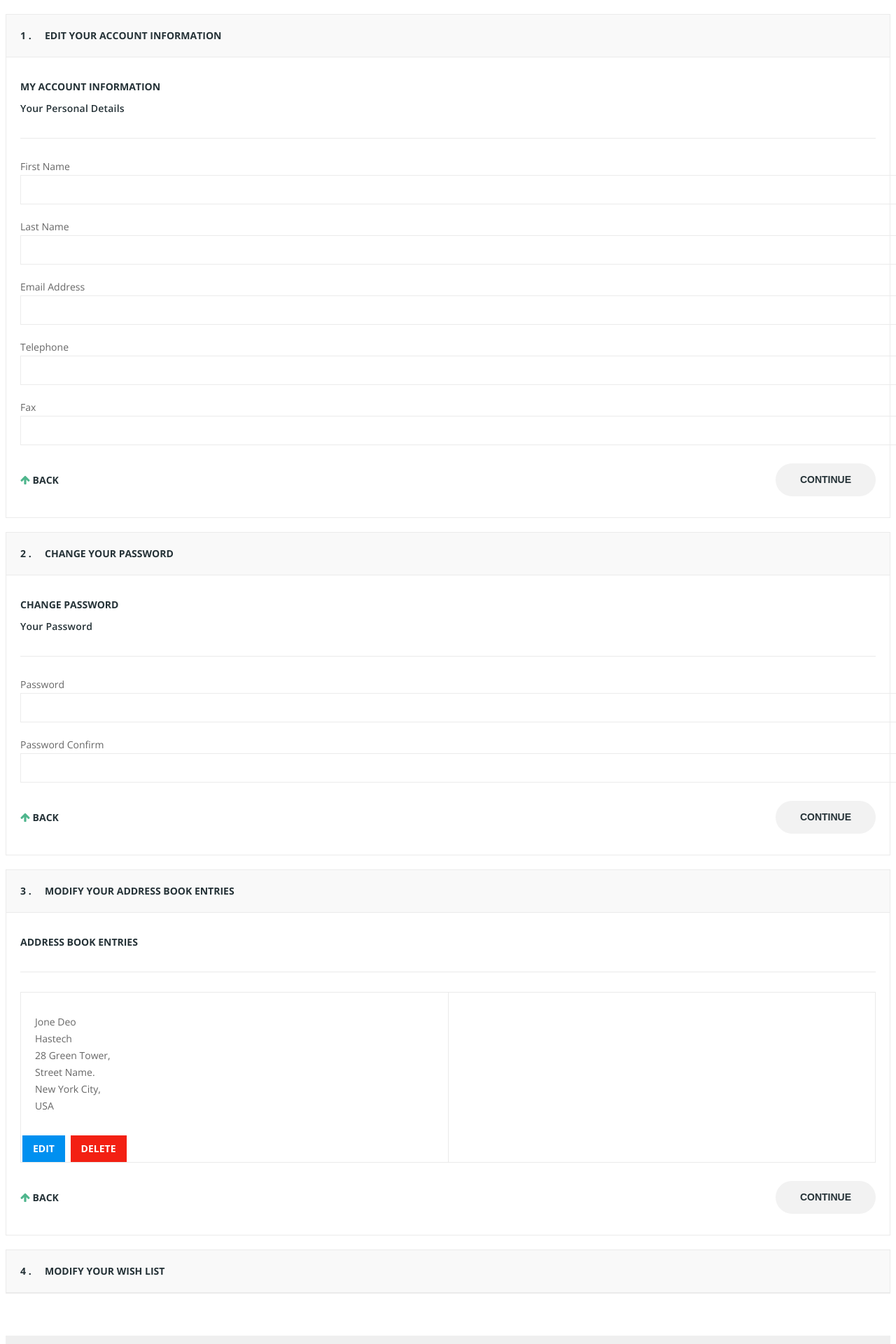
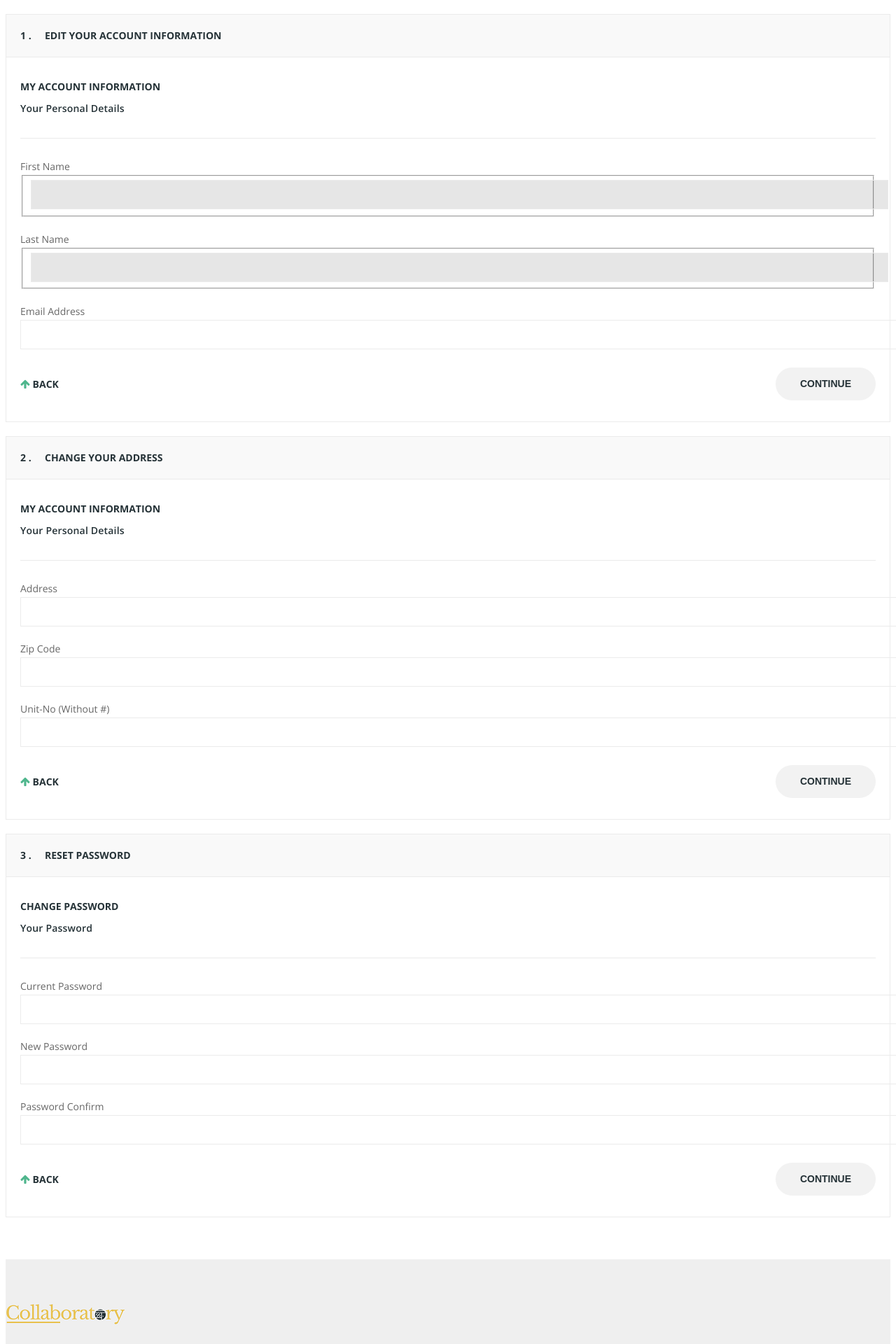
Before and after one commit to changweicw/ict3103-ssd-p2, a Flask app: template templates/account/my-account.html in a window 1280 px wide. Shown: the part 503-2423 px from the top of the page at 70% size. Run offline with Flask 2, Linux system fonts and the light colour scheme; the template is opened without the code that fills it, so the values that code supplies are empty; parts of the project's set-up code (start-up, migrations or seed data) failed here and were passed over; some libraries are stand-ins or nearby versions.

Commit message:
Account update page done, yet to do change password history

```diff
--- a/appConfig.py
+++ b/appConfig.py
@@ -31,3 +31,4 @@
     TESTING=os.getenv('TESTING')
     LOGING_DISABLED=os.getenv('LOGIN_DISABLED')
     REMEMBER_ME_TIMEOUT_DAYS=os.getenv('REMEMBER_ME_TIMEOUT_DAYS')
+    SENDGRID_API_KEY=os.getenv('SENDGRID_API_KEY')
--- a/dao/cartDAO/cartDAO.py
+++ b/dao/cartDAO/cartDAO.py
@@ -22,7 +22,6 @@
             cur.execute(query_select,(iduser,idproduct))
             result = cur.fetchone()
             logger.info("User "+str(iduser)+" attempted to retrieve a cart item")
-            print(result)
             return result
         except Exception as e:
             print(e)
--- a/main.py
+++ b/main.py
@@ -105,10 +105,35 @@
 @app.route('/account', methods=['GET', 'POST'])
 @login_required
 def account():
-    iduser = current_user.iduser
-    userObj = loginDAO.getUser(iduser)
-    print(userObj.address_details or None)
     return render_template('account/my-account.html')
+
+@app.route('/account/update',methods=['POST'])
+def account_update():
+    j = request.get_json()
+    ret_email = False
+    ret_add = False
+    retString = ""
+    if not current_user.is_authenticated:
+        return {'msg':"You need to be logged in first"},400
+
+    if 'email' in j:
+        ret_email = loginDAO.update_email(current_user.iduser,j['email'])
+        retString = retString + "Error saving email" if not ret_email else ""
+
+    if 'address' in j:
+        ret_add = loginDAO.update_address(current_user.iduser,j['address'])
+        retString = retString + "Error saving address" if not ret_add else ""
+
+    if 'currentpw' in j and 'newpw' in j:
+        passwordRegex = "^(?=.*?[A-Z])(?=.*?[a-z])(?=.*?[0-9])(?=.*?[#?!@$%^&*-_]).{8,}$"
+        passwordPat = re.compile(passwordRegex)
+        pw_match = re.search(passwordPat,j['newpw'])
+        if not pw_match:
+            retString = "Password must contain minimum 8 characters, with 1 uppercase, 1 lowercase, 1 digit & 1 special char"
+        else:
+            ret_pw = loginDAO.update_pw(current_user.iduser,j['currentpw'],j['newpw'])
+            retString = retString + "Error changing password" if not ret_pw else ""
+    return {'msg':retString},200 if retString == "" else 400
 
 
 @app.route('/login', methods=['GET', 'POST'])
--- a/templates/account/my-account.html
+++ b/templates/account/my-account.html
@@ -1,4 +1,3 @@
-
 {% extends 'shared/layout.html' %} {% block content %}
 <!-- Breadcrumb Area start -->
 <section class="breadcrumb-area">
@@ -26,7 +25,8 @@
                     <div id="faq" class="panel-group">
                         <div class="panel panel-default single-my-account">
                             <div class="panel-heading my-account-title">
-                                            <h3 class="panel-title"><span>1 .</span> <a data-toggle="collapse" data-parent="#faq" href="#my-account-1">Edit your account information </a></h3>
+                                <h3 class="panel-title"><span>1 .</span> <a data-toggle="collapse" data-parent="#faq"
+                                        href="#my-account-1">Edit your account information </a></h3>
                             </div>
                             <div id="my-account-1" class="panel-collapse collapse show">
                                 <div class="panel-body">
@@ -39,31 +39,27 @@
                                             <div class="col-lg-6 col-md-6">
                                                 <div class="billing-info">
                                                     <label>First Name</label>
-                                                                <input type="text" />
+                                                    <fieldset disabled>
+                                                        <input type="text" value="{{current_user.fname}}"
+                                                            style="background-color:rgb(10,10,10,0.1)" />
+                                                    </fieldset>
+
                                                 </div>
                                             </div>
                                             <div class="col-lg-6 col-md-6">
                                                 <div class="billing-info">
                                                     <label>Last Name</label>
-                                                                <input type="text" />
+                                                    <fieldset disabled>
+                                                        <input type="text" style="background-color:rgb(10,10,10,0.1)"
+                                                            value="{{current_user.lname}}" />
+                                                    </fieldset>
                                                 </div>
                                             </div>
                                             <div class="col-lg-12 col-md-12">
                                                 <div class="billing-info">
                                                     <label>Email Address</label>
-                                                                <input type="email" />
-                                                            </div>
-                                                        </div>
-                                                        <div class="col-lg-6 col-md-6">
-                                                            <div class="billing-info">
-                                                                <label>Telephone</label>
-                                                                <input type="text" />
-                                                            </div>
-                                                        </div>
-                                                        <div class="col-lg-6 col-md-6">
-                                                            <div class="billing-info">
-                                                                <label>Fax</label>
-                                                                <input type="text" />
+                                                    <input type="email" id="input_email"
+                                                        value="{{current_user.email}}" />
                                                 </div>
                                             </div>
                                         </div>
@@ -72,7 +68,7 @@
                                                 <a href="#"><i class="fa fa-arrow-up"></i> back</a>
                                             </div>
                                             <div class="billing-btn">
-                                                            <button type="submit">Continue</button>
+                                                <button type="submit" id="section1-update-button">Continue</button>
                                             </div>
                                         </div>
                                     </div>
@@ -81,26 +77,88 @@
                         </div>
                         <div class="panel panel-default single-my-account">
                             <div class="panel-heading my-account-title">
-                                            <h3 class="panel-title"><span>2 .</span> <a data-toggle="collapse" data-parent="#faq" href="#my-account-2">Change your password </a></h3>
+                                <h3 class="panel-title"><span>2 .</span> <a data-toggle="collapse" data-parent="#faq"
+                                        href="#my-account-2">Change your Address</a></h3>
                             </div>
                             <div id="my-account-2" class="panel-collapse collapse">
+                                <div class="panel-body">
+                                    <div class="myaccount-info-wrapper">
+                                        <div class="account-info-wrapper">
+                                            <h4>My Account Information</h4>
+                                            <h5>Your Personal Details</h5>
+                                        </div>
+                                        <div class="row">
+                                            <div class="col-lg-12 col-md-12">
+                                                <div class="billing-info">
+                                                    <label>Address</label>
+                                                    <input type="email" id="input_address"
+                                                        value="{{current_user.address_details.address_line}}" />
+                                                </div>
+                                            </div>
+                                            <div class="col-lg-6 col-md-6">
+                                                <div class="billing-info">
+                                                    <label>Zip Code</label>
+                                                    <input type="text" id="input_zipcode"
+                                                        value="{{current_user.address_details.zipcode}}" />
+                                                </div>
+                                            </div>
+                                            <div class="col-lg-6 col-md-6">
+                                                <div class="billing-info">
+                                                    <label>Unit-no (without #)</label>
+                                                    <input type="text" id="input_unitno"
+                                                        value="{{current_user.address_details.unit_no}}" />
+                                                </div>
+                                            </div>
+
+
+                                        </div>
+                                        <div class="billing-back-btn">
+                                            <div class="billing-back">
+                                                <a href="#"><i class="fa fa-arrow-up"></i> back</a>
+                                            </div>
+                                            <div class="billing-btn">
+                                                <button id="section2-update-button" type="submit">Continue</button>
+                                            </div>
+                                        </div>
+                                    </div>
+                                </div>
+                            </div>
+                        </div>
+                        <div class="panel panel-default single-my-account">
+                            <div class="panel-heading my-account-title">
+                                <h3 class="panel-title"><span>3 .</span> <a data-toggle="collapse" data-parent="#faq"
+                                        href="#my-account-3">Reset Password</a></h3>
+                            </div>
+                            <div id="my-account-3" class="panel-collapse collapse">
                                 <div class="panel-body">
                                     <div class="myaccount-info-wrapper">
                                         <div class="account-info-wrapper">
                                             <h4>Change Password</h4>
                                             <h5>Your Password</h5>
                                         </div>
+                                        <div id="alert-wrong-pw" class="alert alert-danger" role="alert">
+                                            Wrong current password
+                                        </div>
+                                        <div id="alert-pw-no-match" class="alert alert-warning" role="alert">
+                                            Passwords do not match
+                                        </div>
                                         <div class="row">
                                             <div class="col-lg-12 col-md-12">
                                                 <div class="billing-info">
-                                                                <label>Password</label>
-                                                                <input type="password" />
+                                                    <label>Current Password</label>
+                                                    <input id="input_currentpw" type="password" />
+                                                </div>
+                                            </div>
+                                            <div class="col-lg-12 col-md-12">
+                                                <div class="billing-info">
+                                                    <label>New Password</label>
+                                                    <input id="input_newpw" type="password" />
                                                 </div>
                                             </div>
                                             <div class="col-lg-12 col-md-12">
                                                 <div class="billing-info">
                                                     <label>Password Confirm</label>
-                                                                <input type="password" />
+                                                    <input id="input_newpwconfirm" type="password" />
                                                 </div>
                                             </div>
                                         </div>
@@ -109,58 +167,11 @@
                                                 <a href="#"><i class="fa fa-arrow-up"></i> back</a>
                                             </div>
                                             <div class="billing-btn">
-                                                            <button type="submit">Continue</button>
+                                                <button id="section3-update-button" type="submit">Continue</button>
                                             </div>
                                         </div>
                                     </div>
                                 </div>
-                                        </div>
-                                    </div>
-                                    <div class="panel panel-default single-my-account">
-                                        <div class="panel-heading my-account-title">
-                                            <h3 class="panel-title"><span>3 .</span> <a data-toggle="collapse" data-parent="#faq" href="#my-account-3">Modify your address book entries </a></h3>
-                                        </div>
-                                        <div id="my-account-3" class="panel-collapse collapse">
-                                            <div class="panel-body">
-                                                <div class="myaccount-info-wrapper">
-                                                    <div class="account-info-wrapper">
-                                                        <h4>Address Book Entries</h4>
-                                                    </div>
-                                                    <div class="entries-wrapper">
-                                                        <div class="row">
-                                                            <div class="col-lg-6 col-md-6 d-flex align-items-center justify-content-center">
-                                                                <div class="entries-info text-center">
-                                                                    <p>Jone Deo</p>
-                                                                    <p>hastech</p>
-                                                                    <p>28 Green Tower,</p>
-                                                                    <p>Street Name.</p>
-                                                                    <p>New York City,</p>
-                                                                    <p>USA</p>
-                                                                </div>
-                                                            </div>
-                                                            <div class="col-lg-6 col-md-6 d-flex align-items-center justify-content-center">
-                                                                <div class="entries-edit-delete text-center">
-                                                                    <a class="edit" href="#">Edit</a>
-                                                                    <a href="#">Delete</a>
-                                                                </div>
-                                                            </div>
-                                                        </div>
-                                                    </div>
-                                                    <div class="billing-back-btn">
-                                                        <div class="billing-back">
-                                                            <a href="#"><i class="fa fa-arrow-up"></i> back</a>
-                                                        </div>
-                                                        <div class="billing-btn">
-                                                            <button type="submit">Continue</button>
-                                                        </div>
-                                                    </div>
-                                                </div>
-                                            </div>
-                                        </div>
-                                    </div>
-                                    <div class="panel panel-default single-my-account">
-                                        <div class="panel-heading my-account-title">
-                                            <h3 class="panel-title"><span>4 .</span> <a href="wishlist.html">Modify your wish list </a></h3>
                             </div>
                         </div>
                     </div>
@@ -171,3 +182,161 @@
 </div>
 <!-- account area end -->
 {% endblock %}
+{% block js %}
+<script>
+    $(document).ready(function () {
+        prepareFirstButton()
+        prepareSecondButton()
+        prepareThirdButton()
+        hidePwNoMatch()
+        hideWrongPw()
+    })
+
+    function showPwNoMatch(){
+        $("#alert-pw-no-match").show()
+
+    }
+
+    function hidePwNoMatch(){
+        $("#alert-pw-no-match").hide()
+
+    }
+
+    function showWrongPw(){
+        $("#alert-wrong-pw").show()
+
+    }
+
+    function hideWrongPw(){
+        $("#alert-wrong-pw").hide()
+
+    }
+
+    function prepareFirstButton() {
+        $("#section1-update-button").on("click", function (e) {
+            e.preventDefault()
+            email = $("#input_email").val()
+            obj = {}
+            obj.email = email
+            $.ajax({
+                url: "/account/update",
+                type: "POST",
+                dataType: "json",
+                contentType: "application/json",
+                data: JSON.stringify(obj),
+                success: function (data) {
+                    // alert(data.msg)
+                    iziToast.show({
+                        title: 'Email address updated',
+                        theme: 'light',
+                        color: 'green',
+                        position: 'topRight',
+                        overlayClose: true,
+                        progressBarColor: 'rgb(0,0,0)',
+                        overlayColor: 'rgba(0, 0, 0, 0.6)'
+                    })
+                },
+                error: function (data) {
+                    iziToast.show({
+                        title: data.responseJSON.msg,
+                        theme: 'light',
+                        color: 'red',
+                        position: 'topRight',
+                        overlayClose: true,
+                        progressBarColor: 'rgb(0,0,0)'
+                    })
+                }
+            });
+        })
+    }
+
+    function prepareSecondButton() {
+        $("#section2-update-button").on("click", function (e) {
+            address = {}
+            address.line = $("#input_address").val()
+            address.unitno = $("#input_unitno").val()
+            address.zipcode = $("#input_zipcode").val()
+            obj = {}
+            obj.address = address
+            $.ajax({
+                url: "/account/update",
+                type: "POST",
+                dataType: "json",
+                contentType: "application/json",
+                data: JSON.stringify(obj),
+                success: function (data) {
+                    // alert(data.msg)
+                    iziToast.show({
+                        title: 'Address updated!',
+                        theme: 'light',
+                        color: 'green',
+                        position: 'topRight',
+                        overlayClose: true,
+                        progressBarColor: 'rgb(0,0,0)',
+                        overlayColor: 'rgba(0, 0, 0, 0.6)',
+                    })
+                },
+                error: function (data) {
+                    iziToast.show({
+                        title: data.responseJSON.msg,
+                        theme: 'light',
+                        color: 'red',
+                        position: 'topRight',
+                        overlayClose: true,
+                        progressBarColor: 'rgb(0,0,0)',
+                        overlayColor: 'rgba(0, 0, 0, 0.6)',
+                    })
+                }
+            });
+        })
+    }
+
+    function prepareThirdButton(){
+        $("#section3-update-button").on('click',function(e){
+            currentpw = $("#input_currentpw").val()
+            newpw = $("#input_newpw").val()
+            newpwconfirm = $("#input_newpwconfirm").val()
+
+            if (newpwconfirm != newpw){
+                showPwNoMatch()
+                return
+            }
+
+            obj = {}
+            obj.currentpw = currentpw
+            obj.newpw = newpw
+            $.ajax({
+                url: "/account/update",
+                type: "POST",
+                dataType: "json",
+                contentType: "application/json",
+                data: JSON.stringify(obj),
+                success: function (data) {
+                    // alert(data.msg)
+                    iziToast.show({
+                        title: 'Password updated!',
+                        theme: 'light',
+                        color: 'green',
+                        position: 'topRight',
+                        overlayClose: true,
+                        progressBarColor: 'rgb(0,0,0)',
+                        overlayColor: 'rgba(0, 0, 0, 0.6)',
+                    })
+                },
+                error: function (data) {
+                    iziToast.show({
+                        title: data.responseJSON.msg,
+                        theme: 'light',
+                        color: 'red',
+                        position: 'topRight',
+                        overlayClose: true,
+                        progressBarColor: 'rgb(0,0,0)',
+                        overlayColor: 'rgba(0, 0, 0, 0.6)',
+                    })
+                }
+            });
+
+        })
+    }
+</script>
+{% endblock %}
--- a/templates/landing.html
+++ b/templates/landing.html
@@ -195,7 +195,6 @@
         {% block js %}
         <script>
             $(document).ready(function () {
-                //readMultipleFiles();
                 prepareSendToCart();
             })
 
```
Also changed, not shown: dao/loginDAO/loginDAO.py (+50 -4 lines), mailing.py (+27 -6 lines). Lines whose indentation alone changed are shown as unchanged.
